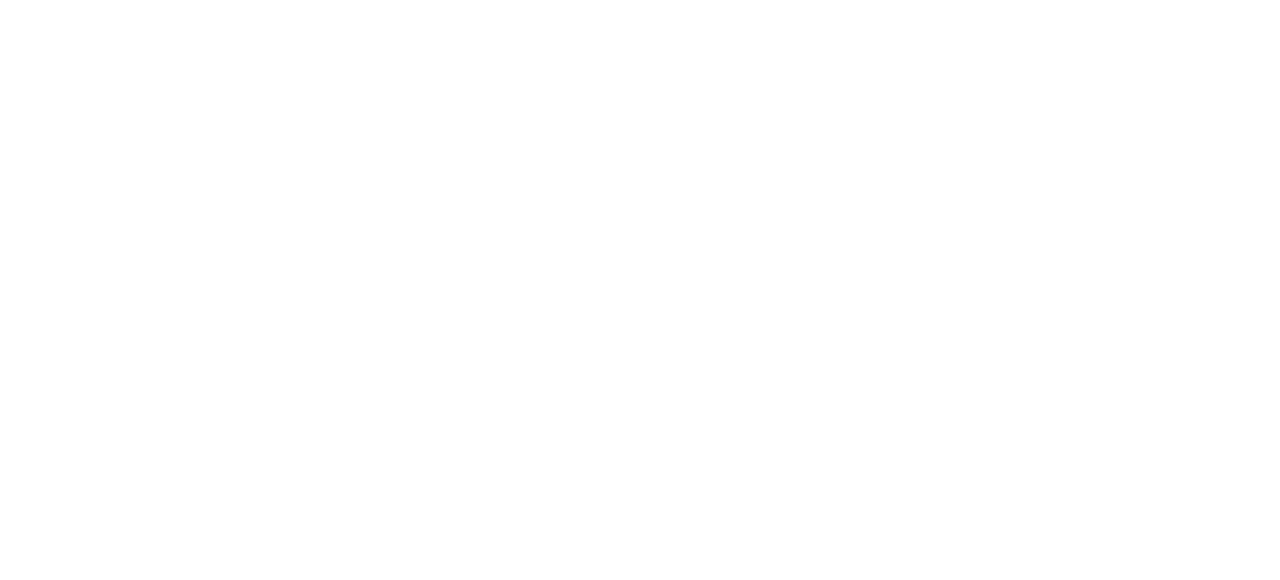
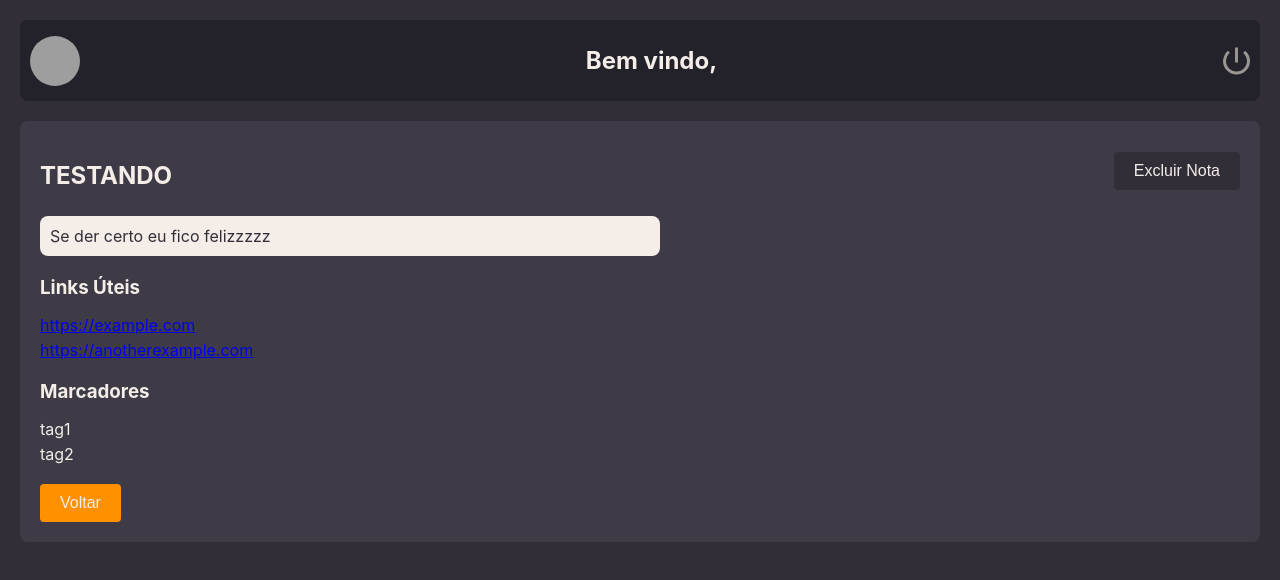
Before and after one commit to CarolSLS/project-react, a React (Create React App) app: page /notes-preview/1 in a window 1280 px wide. Before the commit this address had no page. Shown: the top 580 px of the page. Built offline with nearby package versions, Linux system fonts and the light colour scheme; grey boxes are pictures that could not be loaded.

Commit message:
atualizacao

```diff
--- a/src/App.js
+++ b/src/App.js
@@ -1,9 +1,9 @@
 import React from "react";
 import Login from "./components/Login/login";
 import Home from "./components/Home/home";
-// import CreateAccount from "./components/Criar-conta/create-account";
 import CreateAccount from "./components/Criar-conta/create-account.jsx"
 import CreateNotes from "./components/Criar-notas/create-notes.jsx";
+import NotesPreview from "./components/Notes-preview/notes-preview.jsx";
 import {
   BrowserRouter as Router,
   Route,
@@ -23,6 +23,7 @@
           <Route path="/createAccount" element={<CreateAccount />} />
           <Route path="/createNotes" element={<CreateNotes />} />
           <Route path="/profile" element={<Profile />} />
+          <Route path="/notes-preview/:noteId" element={<NotesPreview />} />
           <Route path="/" element={<Navigate to="/login" />} />
         </Routes>
       </Router>
--- a/src/components/Criar-notas/create-notes.jsx
+++ b/src/components/Criar-notas/create-notes.jsx
@@ -3,9 +3,10 @@
 import { useForm, Controller } from "react-hook-form";
 import { zodResolver } from "@hookform/resolvers/zod";
 import { noteSchema } from "../../schemas/noteSchema";
-// import { LogoutIcon } from "../../assets/logout.svg";
+import logoutIcon from "../../assets/logout.svg";
+
 import userImage from "../../assets/user-image.jpeg";
-import userContext from "../userContext";
+// import userContext from "../userContext";
 import {
     Container,
     Header,
@@ -30,6 +31,7 @@
   } from "./create-notes";
 
   const CreateNotes = () =>{
+    const navigate = useNavigate();
      const { handleSubmit, control, formState: { errors}} = useForm({
         resolver: zodResolver(noteSchema),
         defaultValues:{
@@ -52,12 +54,12 @@
               <Header>
                 <ProfilePicture src={userImage} alt="Foto do perfil" />
                 <WelcomeMessage>Bem vindo</WelcomeMessage>
-                <LogoutIcon src="logout-icon.png" alt="Logout" />
+                <LogoutIcon src={logoutIcon} alt="Logout" />
               </Header>
               <Content>
                 <div style={{ display: "flex", justifyContent: "space-between", alignItems: "center" }}>
                   <Title>Criar nota</Title>
-                  <BackLink >Voltar</BackLink>
+                  <BackLink onClick={() => navigate("/home")}>Voltar</BackLink>
                 </div>
                 <Form onSubmit={handleSubmit(onSubmit)}>
                   <FormGroup>
@@ -147,72 +149,6 @@
               </Content>
             </Container>
           );
-
-        // <Container>
-        //   <Header>
-        //     <ProfilePicture src={user.profilePicture || userImage} alt="Foto do perfil" />
-        //     <WelcomeMessage>Bem vindo, {user.name}</WelcomeMessage>
-        //     <LogoutIcon src={LogoutIcon} alt="Logout" onClick={handleLogout} />
-        //   </Header>
-        //   <Content>
-        //     <div style={{ display: "flex", justifyContent: "space-between", alignItems: "center" }}>
-        //       <Title>Criar nota</Title>
-        //       <BackLink onClick={() => navigate("/home")}>Voltar</BackLink>
-        //     </div>
-        //     <Form>
-        //       <FormGroup>
-        //         <Input
-        //           type="text"
-        //           value={title}
-        //           onChange={(e) => setTitle(e.target.value)}
-        //           placeholder="Título"
-        //           required
-        //         />
-        //       </FormGroup>
-        //       <FormGroup>
-        //         <TextArea
-        //           value={notes}
-        //           onChange={(e) => setNotes(e.target.value)}
-        //           placeholder="Observações"
-        //           required
-        //         />
-        //       </FormGroup>
-        //       <LinksSection>
-        //         {/* <h3>Links úteis</h3>
-        //         {links.map((link) => (
-        //           <LinkInputContainer key={link.id}>
-        //             <LinkInput
-        //               type="url"
-        //               value={link.url}
-        //               onChange={(e) => handleLinkChange(link.id, e.target.value)}
-        //               placeholder="Adicionar link"
-        //               required
-        //             />
-        //             <RemoveLinkIcon onClick={() => handleRemoveLink(link.id)}>x</RemoveLinkIcon>
-        //           </LinkInputContainer>
-        //         ))} */}
-        //         <AddLinkInput onClick={handleAddLink}>
-        //           <span>Adicionar novo link</span>
-        //           <AddLinkIcon>+</AddLinkIcon>
-        //         </AddLinkInput>
-        //       </LinksSection>
-        //       <TagsSection>
-        //         <h3>Marcadores</h3>
-        //         <Input
-        //           type="text"
-        //           value={tags}
-        //           onChange={(e) => setTags(e.target.value)}
-        //           placeholder="Adicionar marcadores"
-        //         />
-        //       </TagsSection>
-        //       <SaveButton type="button" onClick={handleSave}>
-        //         Salvar
-        //       </SaveButton>
-        //     </Form>
-        //   </Content>
-        // </Container>
-
-
   };
 
   export default CreateNotes;
--- /dev/null
+++ b/src/components/Notes-preview/notes-preview.js
@@ -0,0 +1,108 @@
+import styled from "styled-components";
+
+export const Container = styled.div`
+  background-color: #312E38;
+  color: #F4EDE8;
+  height: 100vh;
+  padding: 20px;
+  box-sizing: border-box;
+`;
+
+export const Header = styled.header`
+  display: flex;
+  justify-content: space-between;
+  align-items: center;
+  background-color: #232129;
+  padding: 10px;
+  border-radius: 8px;
+  margin-bottom: 20px;
+`;
+
+export const ProfilePicture = styled.img`
+  border-radius: 50%;
+  width: 50px;
+  height: 50px;
+`;
+
+export const WelcomeMessage = styled.h1`
+  font-size: 1.5rem;
+`;
+
+export const LogoutIcon = styled.img`
+  cursor: pointer;
+`;
+
+export const Content = styled.div`
+  background-color: #3E3B47;
+  border-radius: 8px;
+  padding: 20px;
+  color: #F4EDE8;
+`;
+
+export const NoteTitle = styled.h2`
+  margin-bottom: 10px;
+`;
+
+export const NoteContent = styled.p`
+  background-color: #F4EDE8;
+  color: #312E38;
+  padding: 10px;
+  border-radius: 8px;
+  max-width: 600px;
+  margin-bottom: 20px;
+`;
+
+export const LinksSection = styled.div`
+  margin-bottom: 20px;
+
+  h3 {
+    margin-bottom: 10px;
+  }
+
+  ul {
+    list-style: none;
+    padding: 0;
+  }
+
+  li {
+    margin-bottom: 5px;
+  }
+`;
+
+export const TagsSection = styled.div`
+  margin-bottom: 20px;
+
+  h3 {
+    margin-bottom: 10px;
+  }
+
+  ul {
+    list-style: none;
+    padding: 0;
+  }
+
+  li {
+    margin-bottom: 5px;
+  }
+`;
+
+export const BackButton = styled.button`
+  background-color: #FF9000;
+  color: #F4EDE8;
+  border: none;
+  border-radius: 4px;
+  padding: 10px 20px;
+  cursor: pointer;
+  font-size: 1rem;
+`;
+
+export const DeleteButton = styled.button`
+  background-color: #312E38;
+  color: #F4EDE8;
+  border: none;
+  border-radius: 4px;
+  padding: 10px 20px;
+  cursor: pointer;
+  font-size: 1rem;
+  margin-left: auto;
+`;
--- /dev/null
+++ b/src/components/Notes-preview/notes-preview.jsx
@@ -0,0 +1,77 @@
+import React, { useContext } from "react";
+import { useNavigate, useParams } from "react-router-dom";
+import userContext from "../userContext";
+import logoutIcon from "../../assets/logout.svg";
+import {
+  Container,
+  Header,
+  ProfilePicture,
+  WelcomeMessage,
+  LogoutIcon,
+  Content,
+  NoteTitle,
+  NoteContent,
+  LinksSection,
+  TagsSection,
+  BackButton,
+  DeleteButton
+} from "./notes-preview";
+
+const mockNote = {
+  title: "TESTANDO",
+  content: "Se der certo eu fico felizzzzz",
+  links: ["https://example.com", "https://anotherexample.com"],
+  tags: ["tag1", "tag2"]
+};
+
+const NotesPreview = () => {
+  const { user, logout } = useContext(userContext);
+  const navigate = useNavigate();
+  const { noteId } = useParams();
+
+  const handleLogout = () => {
+    logout();
+    navigate("/login");
+  };
+
+  const handleDelete = () => {
+
+    console.log("Nota excluída");
+  };
+
+  return (
+    <Container>
+      <Header>
+        <ProfilePicture src={user.profilePicture || "default-profile.png"} alt="Foto do perfil" />
+        <WelcomeMessage>Bem vindo, {user.name}</WelcomeMessage>
+        <LogoutIcon src={logoutIcon} alt="Logout" onClick={handleLogout} />
+      </Header>
+      <Content>
+        <div style={{ display: "flex", justifyContent: "space-between", alignItems: "center" }}>
+          <NoteTitle>{mockNote.title}</NoteTitle>
+          <DeleteButton onClick={handleDelete}>Excluir Nota</DeleteButton>
+        </div>
+        <NoteContent>{mockNote.content}</NoteContent>
+        <LinksSection>
+          <h3>Links Úteis</h3>
+          <ul>
+            {mockNote.links.map((link, index) => (
+              <li key={index}><a href={link} target="_blank" rel="noopener noreferrer">{link}</a></li>
+            ))}
+          </ul>
+        </LinksSection>
+        <TagsSection>
+          <h3>Marcadores</h3>
+          <ul>
+            {mockNote.tags.map((tag, index) => (
+              <li key={index}>{tag}</li>
+            ))}
+          </ul>
+        </TagsSection>
+        <BackButton onClick={() => navigate("/home")}>Voltar</BackButton>
+      </Content>
+    </Container>
+  );
+};
+
+export default NotesPreview;
--- a/src/components/Profile/profile.jsx
+++ b/src/components/Profile/profile.jsx
@@ -61,5 +61,4 @@
         </ProfileContainer>
     );
 };
-
 export default Profile;
--- a/src/index.js
+++ b/src/index.js
@@ -11,7 +11,5 @@
   </React.StrictMode>
 );
 
-// If you want to start measuring performance in your app, pass a function
-// to log results (for example: reportWebVitals(console.log))
-// or send to an analytics endpoint. Learn more: https://bit.ly/CRA-vitals
+
 reportWebVitals();
```
